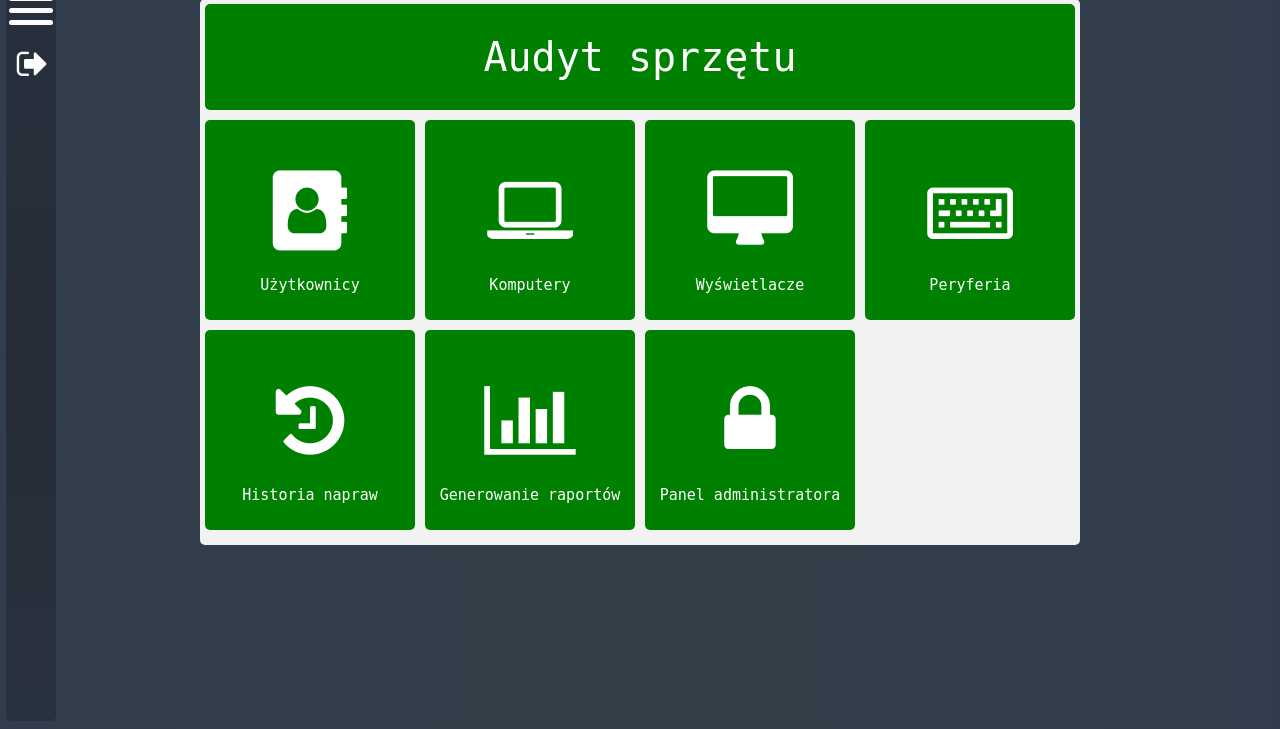
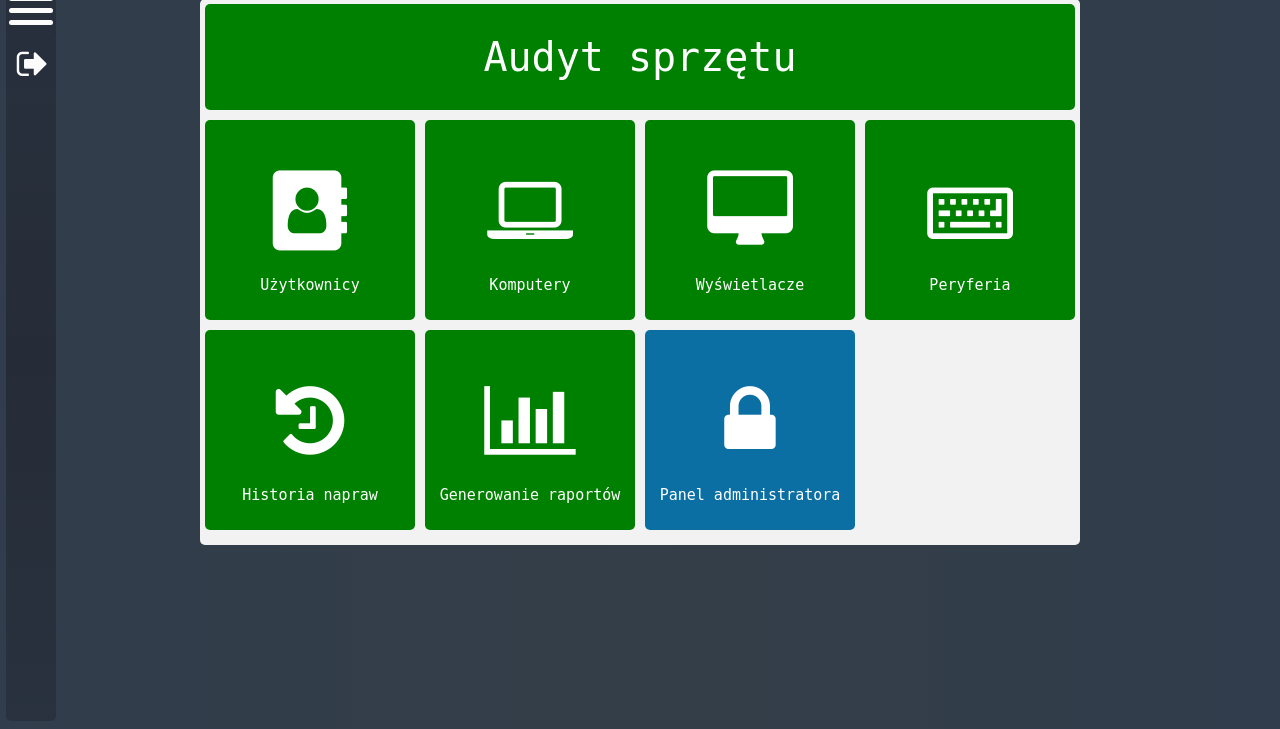
Before and after one commit to xRadmix/SystemAudytowania, a PHP site: page /menu/menu.php in a window 1280 px wide. Shown: the part 71-800 px from the top of the page. Run offline with PHP 8.4, Linux system fonts and the light colour scheme; the visitor is signed in with stand-in values (Sample User, id 1).

Commit message:
Update menu.php
Zmiana koloru dla przycisku panel administratora.

```diff
--- a/k61/menu/menu.php
+++ b/k61/menu/menu.php
@@ -89,7 +89,7 @@
             </div>
         </a>
 		<a href="admin/show.php">
-            <div class=choice id=d>
+            <div class=choice id=d style="background-color: #0B6FA4">
                 <i class="fa fa-lock fa-5x"></i>
                 <p>Panel administratora</p>
             </div>
```
